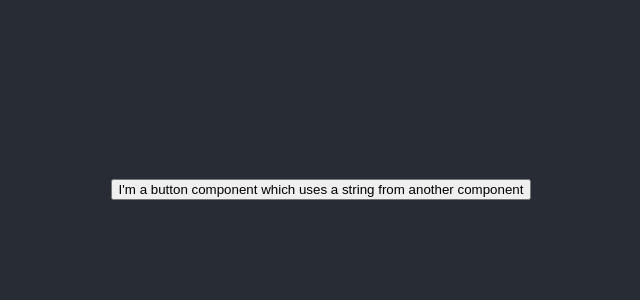
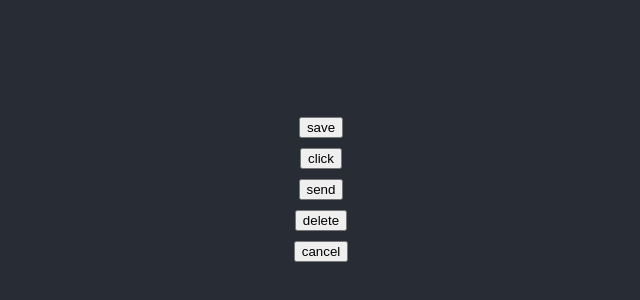
Before and after one commit to dorimusz/react-practice-v2, a React (Create React App) app: page / in a window 1280 px wide. Shown: the part 216-516 px from the top of the page, without its empty margins (319-959 px from the left). Built offline with nearby package versions, Linux system fonts and the light colour scheme.

Commit message:
button list with map() and for loop

```diff
--- a/src/App.js
+++ b/src/App.js
@@ -1,7 +1,9 @@
 import './App.css';
-import Button from './Button';
+// import Button from './Button';
+import ButtonListFor from './ButtonListFor'
+import ButtonListMap from './ButtonListMap'
 
-const stringVar = "I'm a button component which uses a string from another component";
+const buttonText = "I'm a button component which uses a string from another component";
 
 
 function App() {
@@ -9,7 +11,10 @@ function App() {
     <div className="App">
       <header className="App-header">
 
-        <Button text={stringVar} />
+        <div className='hahaha'></div>
+        {/* <Button text={buttonText} /> */}
+        {/* <ButtonListFor text={buttonText} /> */}
+        <ButtonListMap text={buttonText} />
 
       </header>
     </div>
--- a/src/Button.js
+++ b/src/Button.js
@@ -3,14 +3,17 @@ import { createElement } from "react";
 const clickHandler = (event) => {
     console.log(event);
 
+    /*
     //sets the div's text once
-    //document.querySelector('.hahaha').innerText = 'gotcha';
+    document.querySelector('.hahaha').innerText += 'gotcha ';
+    */
 
     //add new div&text with every click
     let elementHolder = document.createElement('div');
     let textInTheElement = document.createTextNode('gotcha!')
     elementHolder.appendChild(textInTheElement);
     document.querySelector('.hahaha').appendChild(elementHolder);
+
 }
 
 function buttonClick(props) {
@@ -19,7 +22,6 @@ function buttonClick(props) {
         <div className="myButtonContainer">
             <button
                 onClick={clickHandler}>{buttonText}</button>
-            <div className='hahaha'></div>
         </div>
     );
 }
--- /dev/null
+++ b/src/ButtonListFor.js
@@ -0,0 +1,16 @@
+import Button from './Button'
+
+
+const ButtonList = (props) => {
+    //belerakni egy tömbbe, és azt renderelni ki
+    let rows = [];
+
+    //kel egy ciklus, ami meghívja a buttont 10x
+    for (let i = 0; i < 10; i++) {
+        rows.push(<Button text={props.text} key={i} />)
+    }
+
+    return <div>{rows}</div>;
+}
+
+export default ButtonList;
--- /dev/null
+++ b/src/ButtonListMap.js
@@ -0,0 +1,9 @@
+import Button from './Button'
+
+const buttonListMap = () => {
+    const buttonTexts = ["save", "click", "send", "delete", "cancel"];
+
+    return <div>{buttonTexts.map((text, i) => <Button text={text} key={i} />)}</div>
+}
+
+export default buttonListMap;
```
